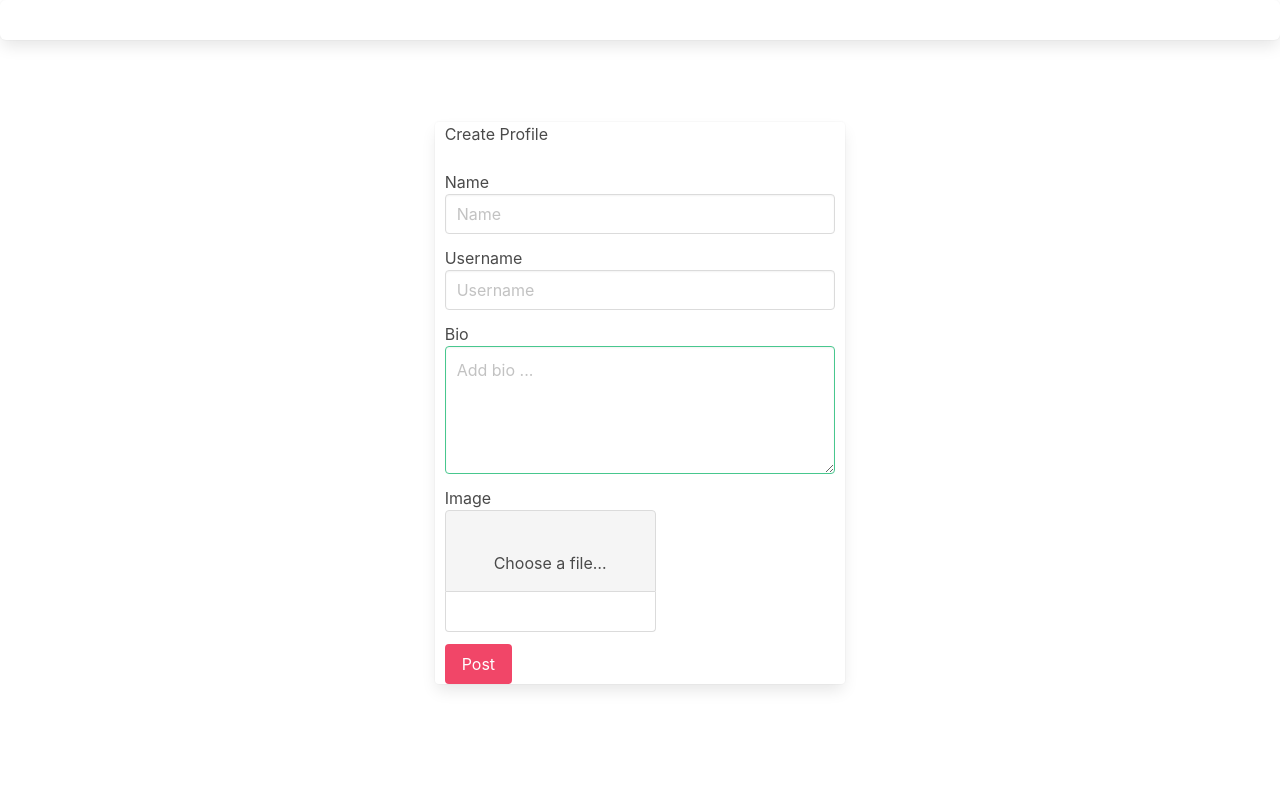
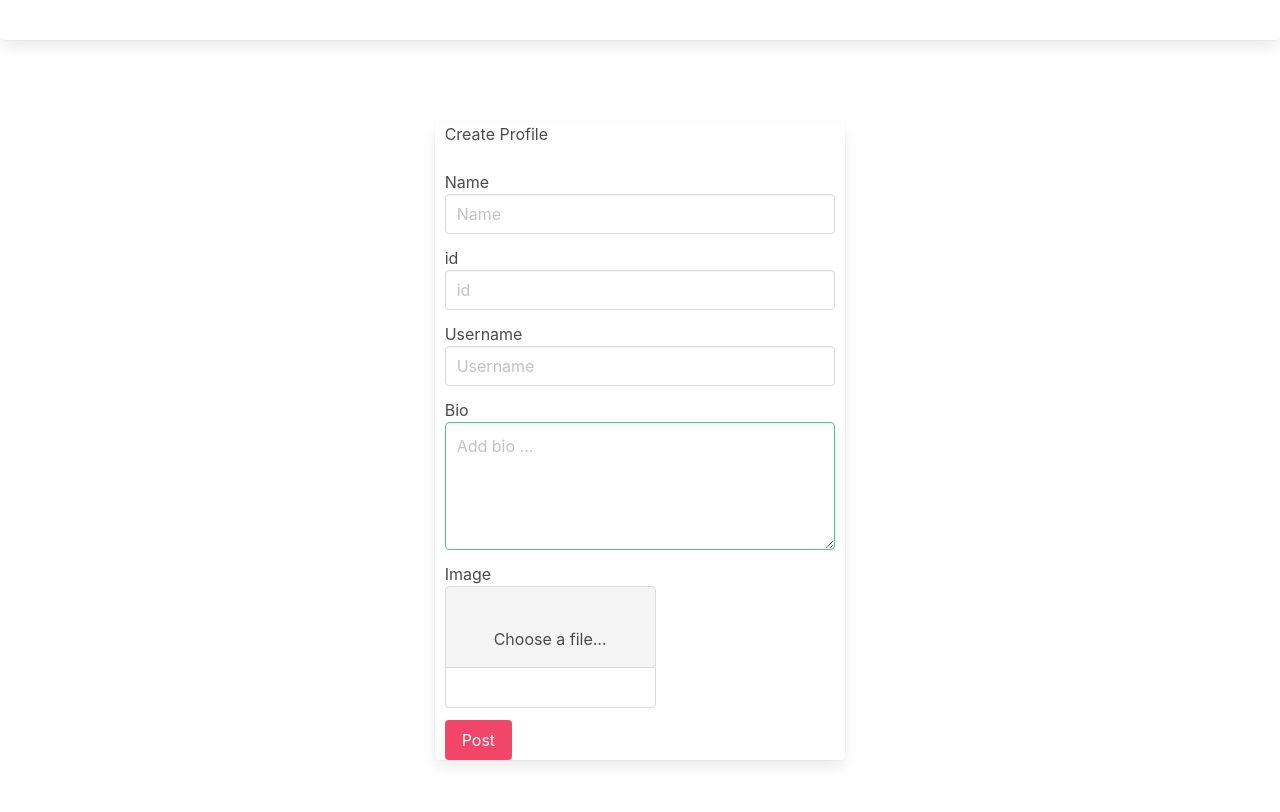
Before and after one commit to 2BWeru/photo-app, a Django app: page /edit_profile/ in a window 1280 px wide. Run offline with Django 4.2, Linux system fonts and the light colour scheme; the visitor is signed in with stand-in values (Sample User, id 1); some libraries are stand-ins or nearby versions.

Commit message:
update edit_profile form template layout

```diff
--- a/Instagram/templates/Profile/edit_profile.html
+++ b/Instagram/templates/Profile/edit_profile.html
@@ -23,6 +23,10 @@
                 <div class="mb-3">
                     <label for="" class="form-label">Name</label>
                     <input class="input" Required name="name" type="text" placeholder="Name">
+                </div>
+                <div class="mb-3">
+                    <label for="" class="form-label">id</label>
+                    <input class="input" Required name="id" type="text" placeholder="id">
                 </div>
                 <div class="mb-3">
                     <label for="" class="form-label">Username</label>
```
